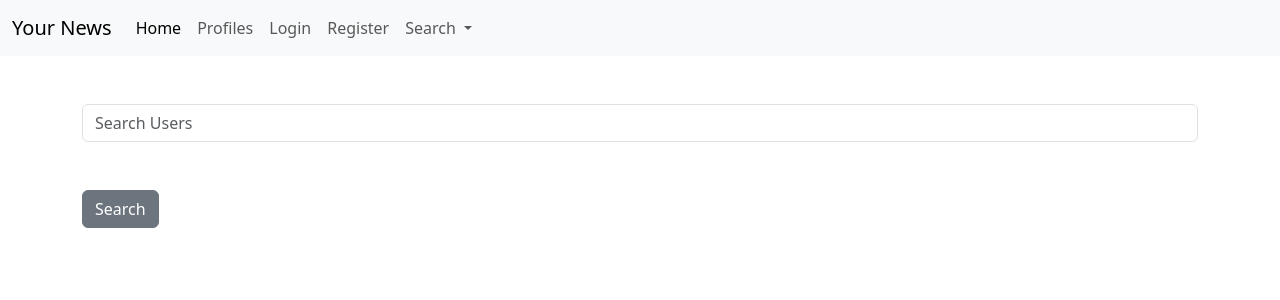
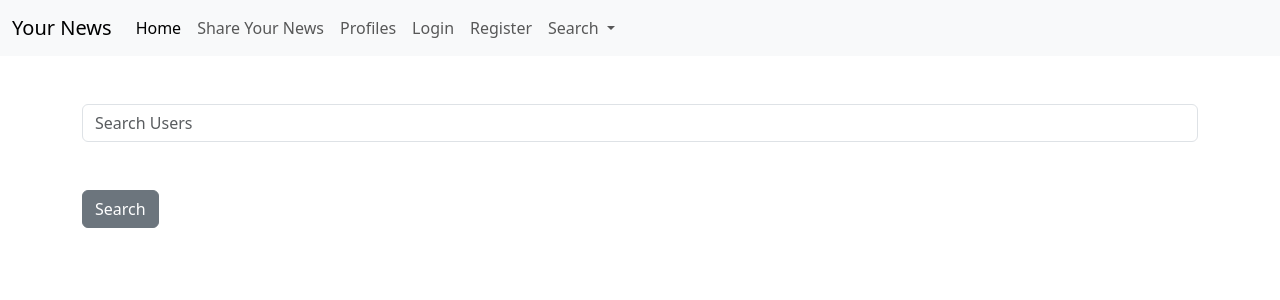
Before and after one commit to sacarr98/NewsStories, a Django app: page /search_user/ in a window 1280 px wide. Shown: the top 300 px of the page. Run offline with Django 5.2, Linux system fonts and the light colour scheme; some libraries are stand-ins or nearby versions.

Commit message:
add seperate page for users to write their news stories for smaller devices

```diff
--- a/yournews/templates/navbar.html
+++ b/yournews/templates/navbar.html
@@ -10,6 +10,9 @@
         <ul class="navbar-nav me-auto mb-2 mb-lg-0">
           <li class="nav-item">
             <a class="nav-link active" aria-current="page" href="{% url 'home' %}">Home</a>
+          </li>
+          <li class="nav-item">
+            <a class="nav-link" href="{% url 'create_news' %}">Share Your News</a>
           </li>
           <li class="nav-item">
             <a class="nav-link" href="{% url 'profile_list' %}">Profiles</a>
--- a/yournews/urls.py
+++ b/yournews/urls.py
@@ -3,6 +3,7 @@ from . import views
 
 urlpatterns = [
     path('', views.home, name="home"),
+    path('create_news/', views.create_news, name='create_news'),
     path('profile_list/', views.profile_list, name='profile_list'),
     path('profile/<int:pk>', views.profile, name='profile'),
     path('login/', views.login_user, name='login'),
--- a/yournews/views.py
+++ b/yournews/views.py
@@ -24,6 +24,24 @@ def home(request):
     else:
         news = News.objects.all().order_by("-created_at")
         return render(request, 'home.html', {"news":news})
+
+
+def create_news(request):
+    if request.user.is_authenticated:
+        form = NewsForm(request.POST or None)
+        if request.method == "POST":
+            if form.is_valid():
+                news = form.save(commit=False)
+                news.user = request.user
+                news.save()
+                messages.success(request, ("Your Post Has Been Shared"))
+                return redirect('home')
+
+        news = News.objects.all().order_by("-created_at")
+        return render(request, 'create_news.html', {"news":news, "form":form})
+    else:
+        news = News.objects.all().order_by("-created_at")
+        return render(request, 'create_news.html', {"news":news})
 
 
 def profile_list(request):
```
Also changed, not shown: yournews/templates/create_news.html (added, +19 -0 lines).
